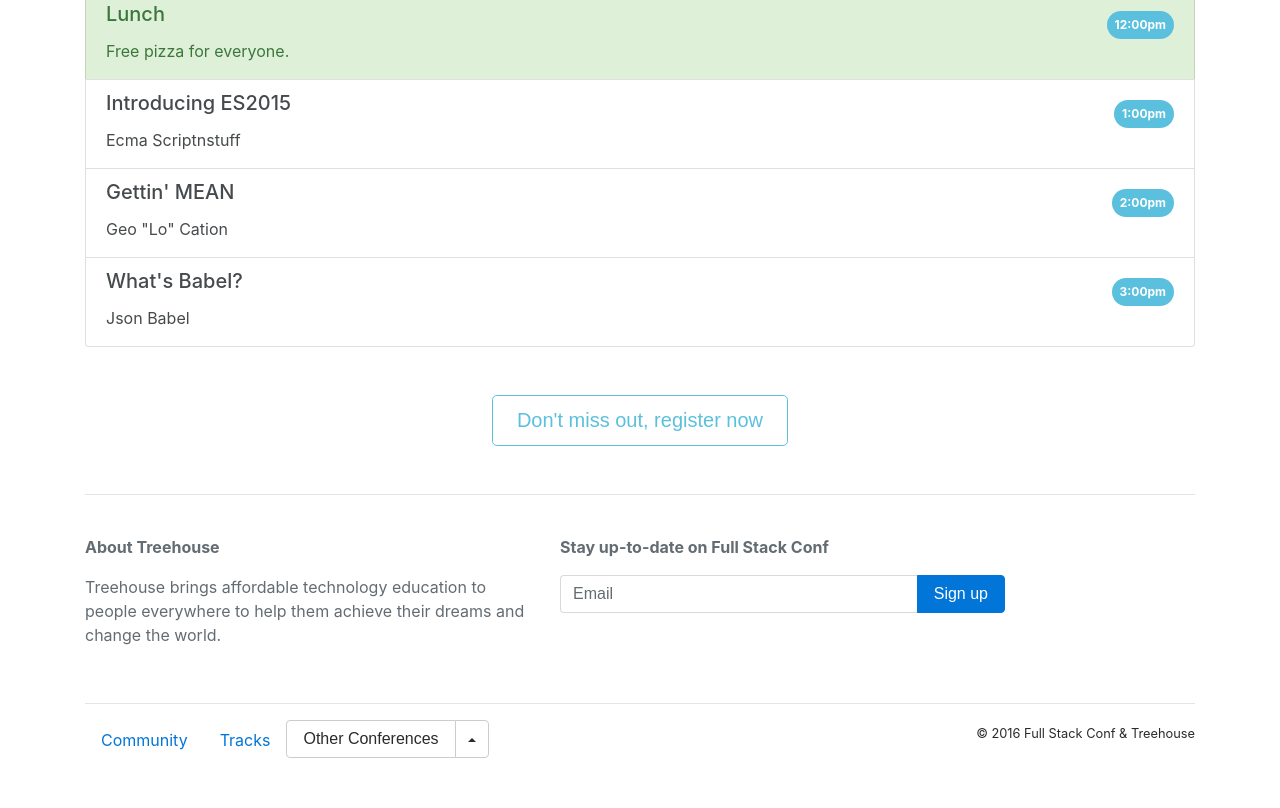
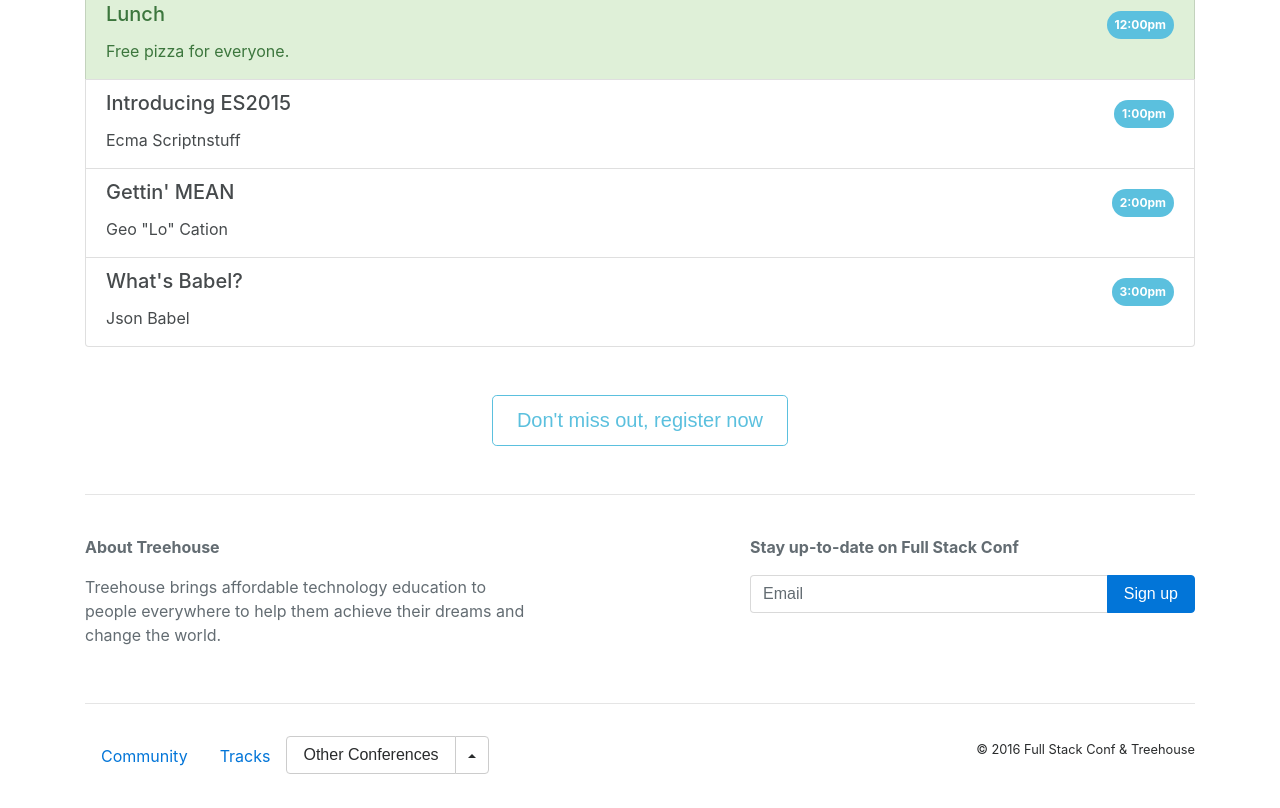
Before and after one commit to darkr4m/full-stack-conf, a plain HTML site: page about.html in a window 1280 px wide. Shown: the part 2033-2841 px from the top of the page. Before the commit the page ends 2793 px from the top, so only its background shows below. Drawn offline with nearby package versions, Linux system fonts and the light colour scheme.

Commit message:
fixed footer spacing

```diff
--- a/about.html
+++ b/about.html
@@ -200,7 +200,7 @@
             <p><strong>About Treehouse</strong></p>
             <p>Treehouse brings affordable technology education to people everywhere to help them achieve their dreams and change the world.</p>
         </div>
-        <div class="col-md-6 col-xl-5 col-xl-offset-2">
+        <div class="col-md-6 col-xl-5 offset-xl-2">
             <p><strong>Stay up-to-date on Full Stack Conf</strong></p>
             <div class="input-group">
                 <input type="text" class="form-control" placeholder="Email">
@@ -213,7 +213,7 @@
     <hr><!-- /signup form -->
 
     <!--Footer-->
-    <div class="row p-y-3">
+    <div class="row py-3 mb-3">
         <div class="col-md-7">
             <ul class="nav nav-inline">
                 <li class="nav-item">
```
